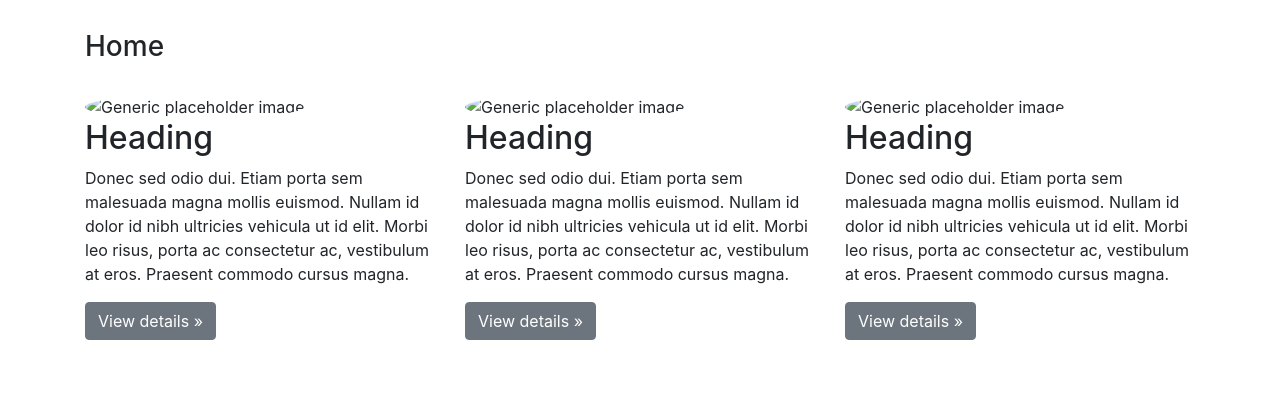
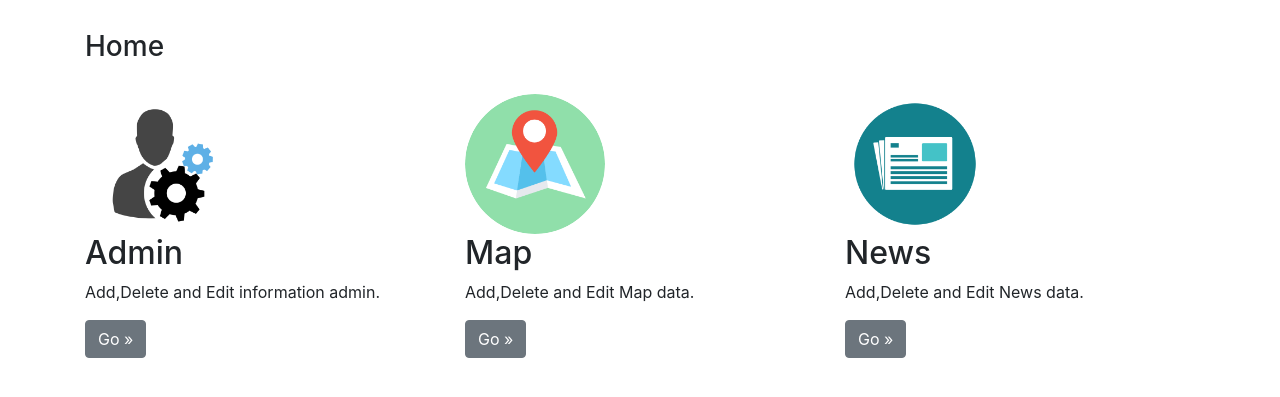
Before and after one commit to Benzt2h/backend-snru, a CodeIgniter app: page /backend-snru/ in a window 1280 px wide. Shown: the part 56-453 px from the top of the page. Run offline with CodeIgniter, Linux system fonts and the light colour scheme; the visitor is signed in with stand-in values (Sample User, id 1).

Commit message:
fix ui and add icon homepage.

```diff
--- a/application/views/welcome_message.php
+++ b/application/views/welcome_message.php
@@ -47,30 +47,27 @@ defined('BASEPATH') or exit('No direct script access allowed');
 	<div class="container marketing" style="margin-top: 30px;">
 		<div class="row">
 			<div class="col-lg-4">
-				<img class="rounded-circle" src="" alt="Generic placeholder image" width="140" height="140">
-				<h2>Heading</h2>
-				<p>Donec sed odio dui. Etiam porta sem malesuada magna mollis euismod. Nullam id dolor id nibh ultricies vehicula ut id
-					elit. Morbi leo risus, porta ac consectetur ac, vestibulum at eros. Praesent commodo cursus magna.</p>
+				<img class="rounded-circle" src="../../img_home/admin.png" width="140" height="140">
+				<h2>Admin</h2>
+				<p>Add,Delete and Edit information admin.</p>
 				<p>
-					<a class="btn btn-secondary" href="#" role="button">View details &raquo;</a>
+					<a class="btn btn-secondary" href="<?php echo site_url('Admin/admin_list');?>" role="button">Go &raquo;</a>
 				</p>
 			</div>
 			<div class="col-lg-4">
-				<img class="rounded-circle" src="" alt="Generic placeholder image" width="140" height="140">
-				<h2>Heading</h2>
-				<p>Donec sed odio dui. Etiam porta sem malesuada magna mollis euismod. Nullam id dolor id nibh ultricies vehicula ut id
-					elit. Morbi leo risus, porta ac consectetur ac, vestibulum at eros. Praesent commodo cursus magna.</p>
+				<img class="rounded-circle" src="../../img_home/Map.png" width="140" height="140">
+				<h2>Map</h2>
+				<p>Add,Delete and Edit Map data.</p>
 				<p>
-					<a class="btn btn-secondary" href="#" role="button">View details &raquo;</a>
+					<a class="btn btn-secondary" href="<?php echo site_url('Map/map_list');?>" role="button">Go &raquo;</a>
 				</p>
 			</div>
 			<div class="col-lg-4">
-				<img class="rounded-circle" src="" alt="Generic placeholder image" width="140" height="140">
-				<h2>Heading</h2>
-				<p>Donec sed odio dui. Etiam porta sem malesuada magna mollis euismod. Nullam id dolor id nibh ultricies vehicula ut id
-					elit. Morbi leo risus, porta ac consectetur ac, vestibulum at eros. Praesent commodo cursus magna.</p>
+				<img class="rounded-circle" src="../../img_home/News.png" width="140" height="140">
+				<h2>News</h2>
+				<p>Add,Delete and Edit News data.</p>
 				<p>
-					<a class="btn btn-secondary" href="#" role="button">View details &raquo;</a>
+					<a class="btn btn-secondary" href="<?php echo site_url('News/news_list');?>" role="button">Go &raquo;</a>
 				</p>
 			</div>
 		</div>
```
Also changed, not shown: img_home/admin.png (added), img_home/map.png (added), img_home/news.png (added).
